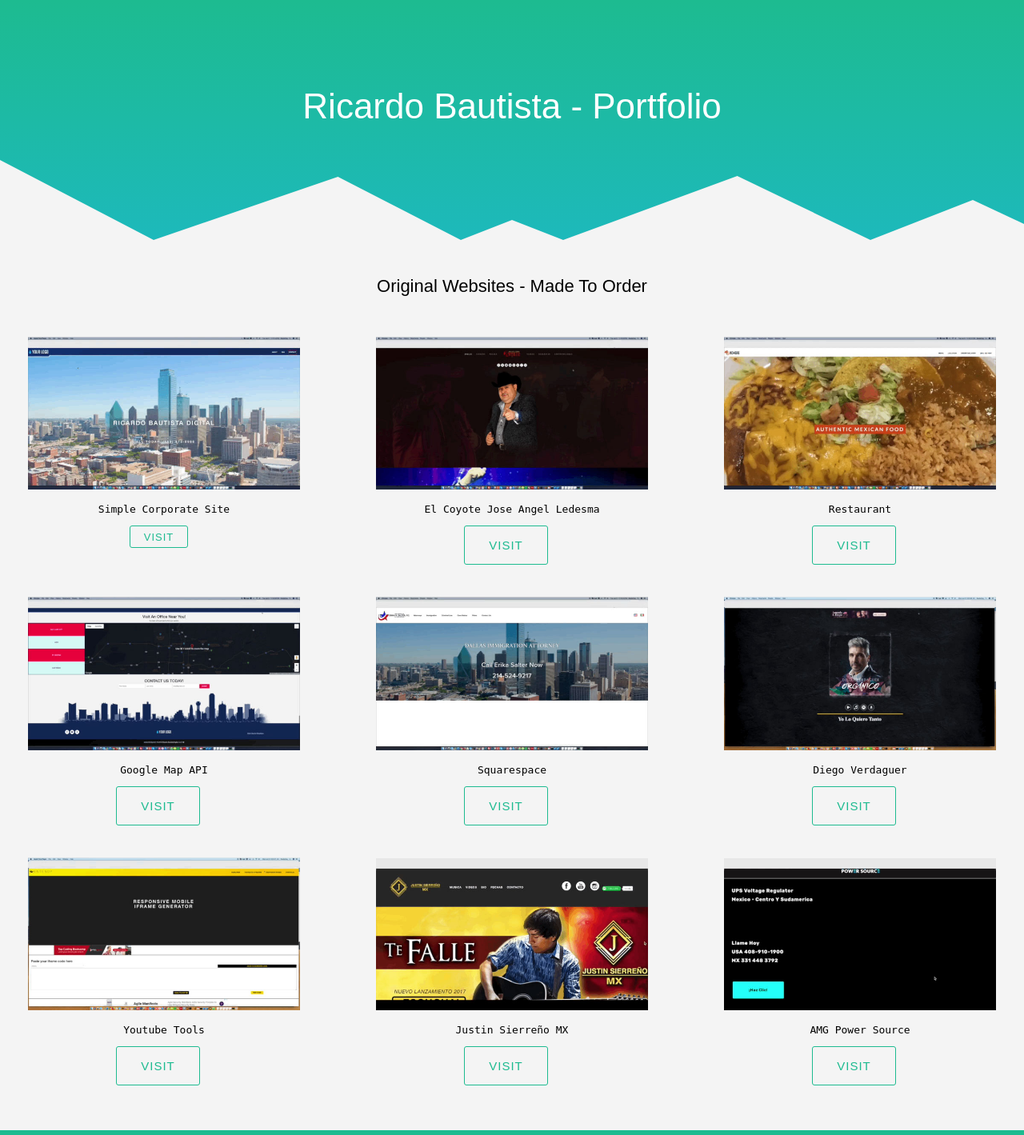
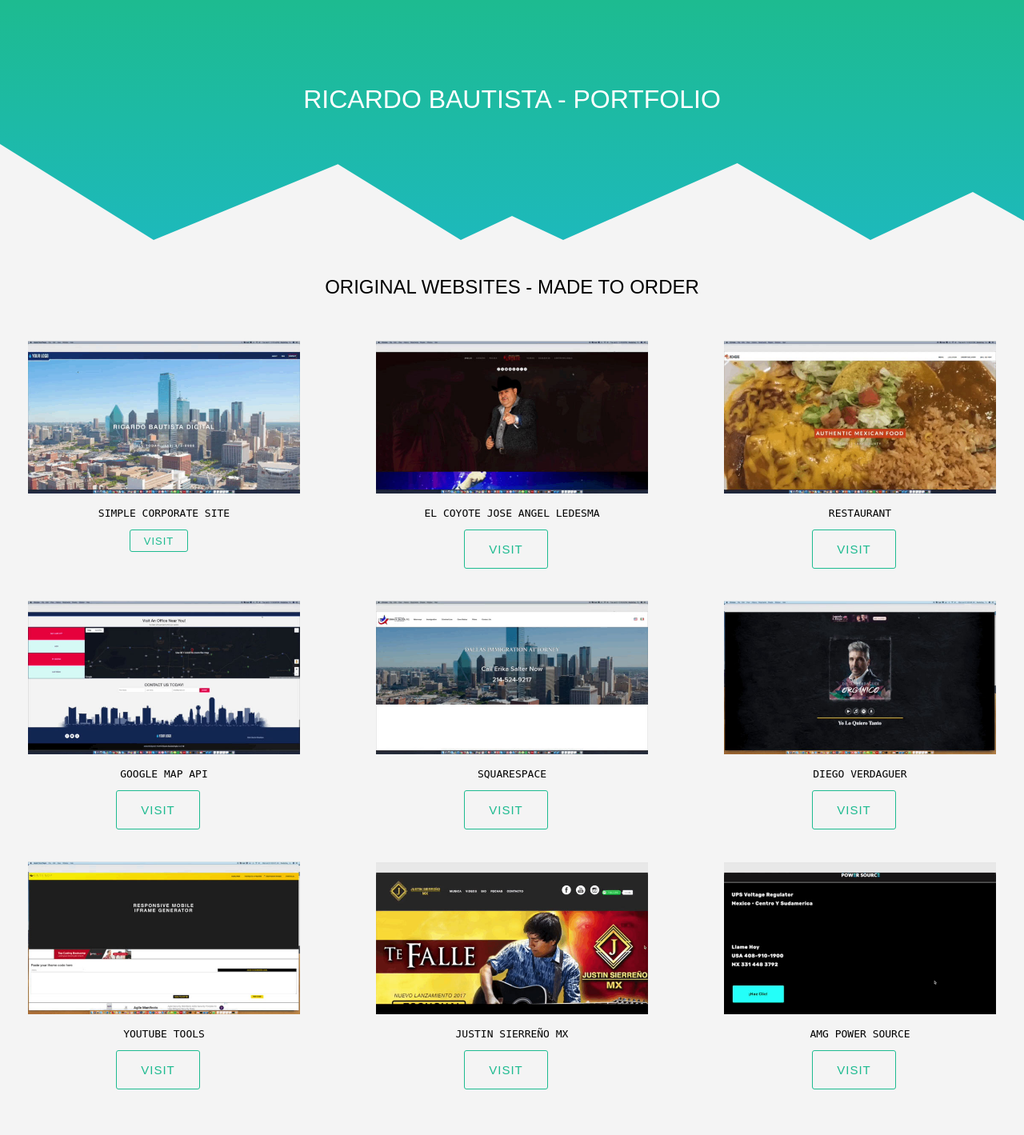
Before and after one commit to rickyhaswifi/entendy.com, a PHP site: page /portfolio/index.html in a window 1280 px wide. Shown: the top 1419 px of the page at 80% size. Run offline with PHP 8.4, Linux system fonts and the light colour scheme.

Commit message:
Add files via upload

```diff
--- a/portfolio/index.html
+++ b/portfolio/index.html
@@ -96,15 +96,13 @@
 				<p>AMG Power Source</p>
 			<a href="http://amgpowersource.com" target="_blank" class="btn btn-medium btn-green  btn-radius">VISIT</a>
 			</div>
+			<br>
 			</div>
-<p>&nbsp;</p>
-<div class="line"></div>
-<p>&nbsp;</p>
-
 <div class="thanks"
 			<section>
+						<br>
 			  <h2>Thank you for your consideration!</h2>
-				<img class="circle" src="images/ricky.jpg">
+	<div id="circle"></div>
 				<p>I'm a web designer in Salt Lake City, Utah.</p>
 				<p><a href="mailto:rickyhaswifi@gmail.com?subject=I%20would%20like%20one%20website%20please&body=Please%20make%20it%20awesome%20%26%20make%20it%20now%2C%0A%0AYours%20truly%2C">rickyhaswifi@gmail.com</a></p>
 			</section>
--- a/portfolio/style.css
+++ b/portfolio/style.css
@@ -46,10 +40,31 @@
   opacity:0;
 }
 
-.line {
-	border-style: solid;
-	border-color: #1dbb90;
-	width:100%;
+.thanks{
+  position:relative;
+  background-position:center;
+  background-size:cover;
+  background-repeat:no-repeat;
+
+  /*
+    fixed = parallax
+    scroll = normal
+  */
+  background-attachment:fixed;
+}
+
+.thanks{
+  background-image:url('images/scribble-444.jpg');
+	background-color: rgba(0,0,0,0.5);
+	padding: 0.5em;
+  min-height:400px;
+	color: white;
+	font-weight: bold;
+	text-shadow: 0 0 2px black;
+}
+
+mark {
+	background-color: #1dbb90;
 }
 
 header {
@@ -60,15 +75,15 @@
 
 h1 {
   padding: 100px 0;
-  font: 44px "Arial";
+  font: 2em "Arial";
   text-align: center;
-	text-transform: capitalize;
+	text-transform: uppercase;
 }
 
 h2 {
-  font: 22px "Arial";
+  font: 1.5em "Arial";
   text-align: center;
-	text-transform: capitalize;
+	text-transform: normal;
 }
 
 header h1 {
@@ -79,7 +94,7 @@
   position: absolute;
   bottom: 0;
   width: 100%;
-  height: 100px;
+  height: 120px;
 }
 /*
 .thanks {
@@ -112,7 +127,8 @@
 	color: black;
 	background-color: #f4f4f4;
 	text-align: center;
-	text-transform: capitalize;
+	text-transform: uppercase;
+		border-bottom: 2px solid #1dbb90;
 }
 #content-tech img {
 	width: 340px;
```
Also changed, not shown: other parts of portfolio/style.css (+10 -16 lines).
